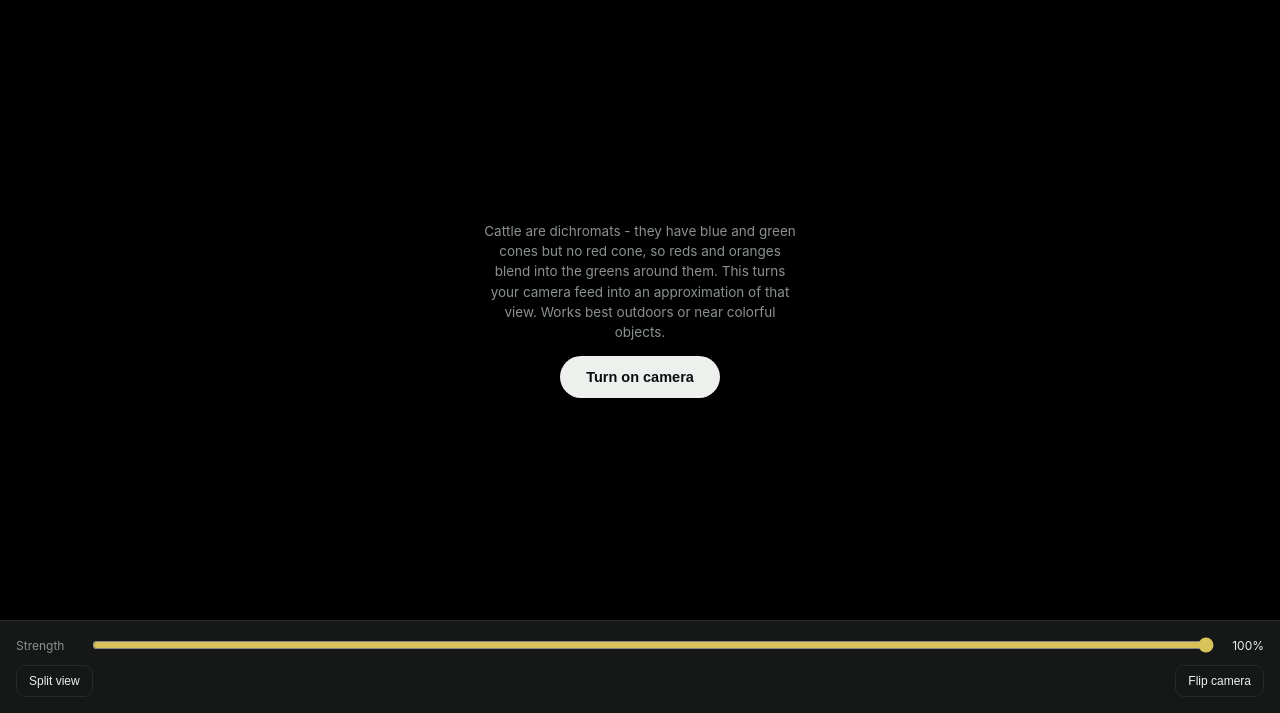
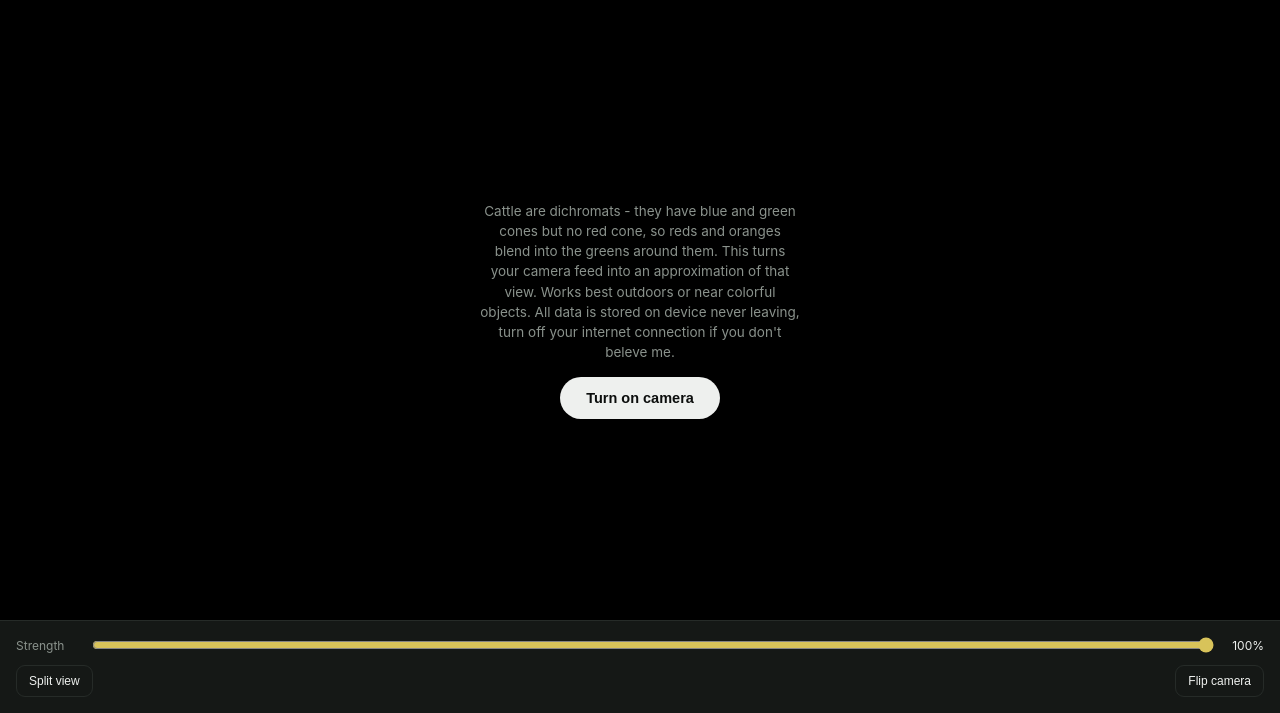
Before and after one commit to BatteryDrain/colorblind, a plain HTML site: page index.html in a window 1280 px wide. Shown: the part 87-800 px from the top of the page. Drawn offline with Linux system fonts and the light colour scheme.

Commit message:
updated text

```diff
--- a/index.html
+++ b/index.html
@@ -235,7 +235,7 @@
 
 <div class="stage" id="stage">
   <div class="placeholder" id="placeholder">
-    <p>Cattle are dichromats - they have blue and green cones but no red cone, so reds and oranges blend into the greens around them. This turns your camera feed into an approximation of that view. Works best outdoors or near colorful objects.</p>
+    <p>Cattle are dichromats - they have blue and green cones but no red cone, so reds and oranges blend into the greens around them. This turns your camera feed into an approximation of that view. Works best outdoors or near colorful objects. All data is stored on device never leaving, turn off your internet connection if you don't beleve me.</p>
     <button class="start-btn" id="startBtn">Turn on camera</button>
   </div>
   <div class="error-box" id="errorBox">
```
